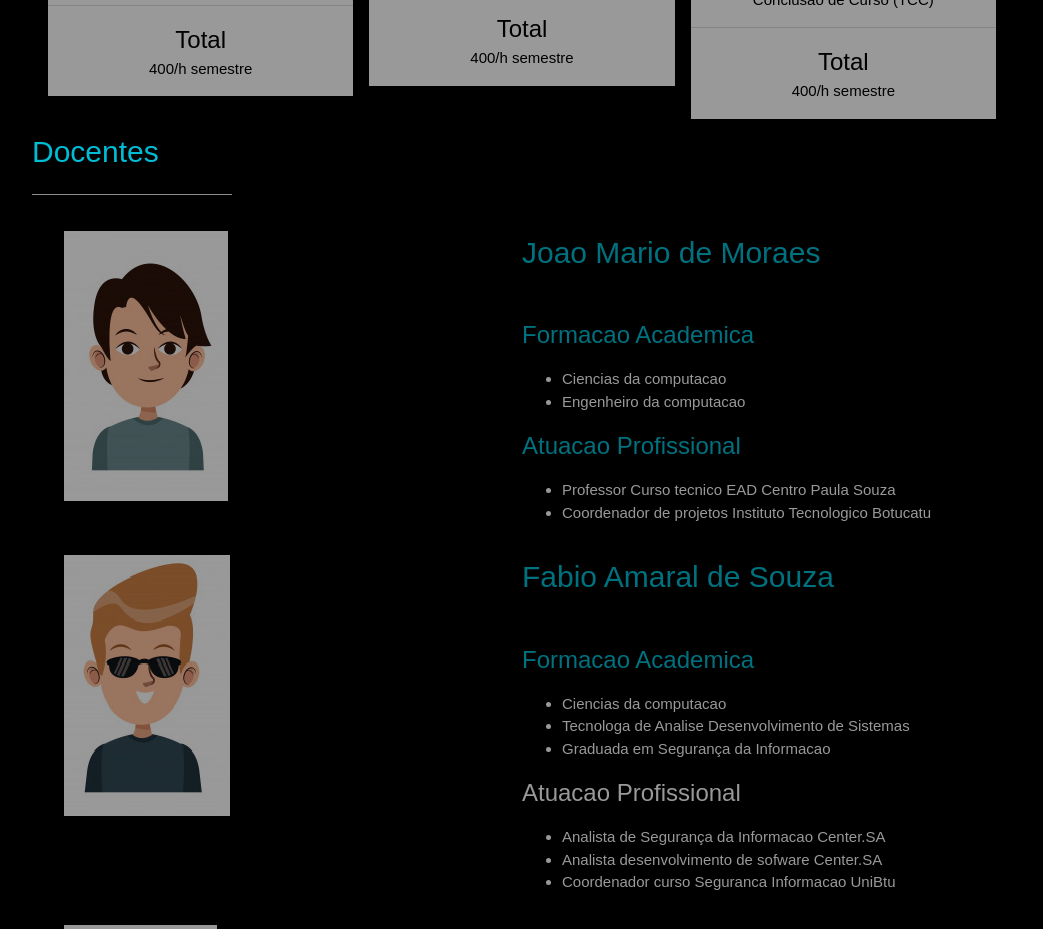
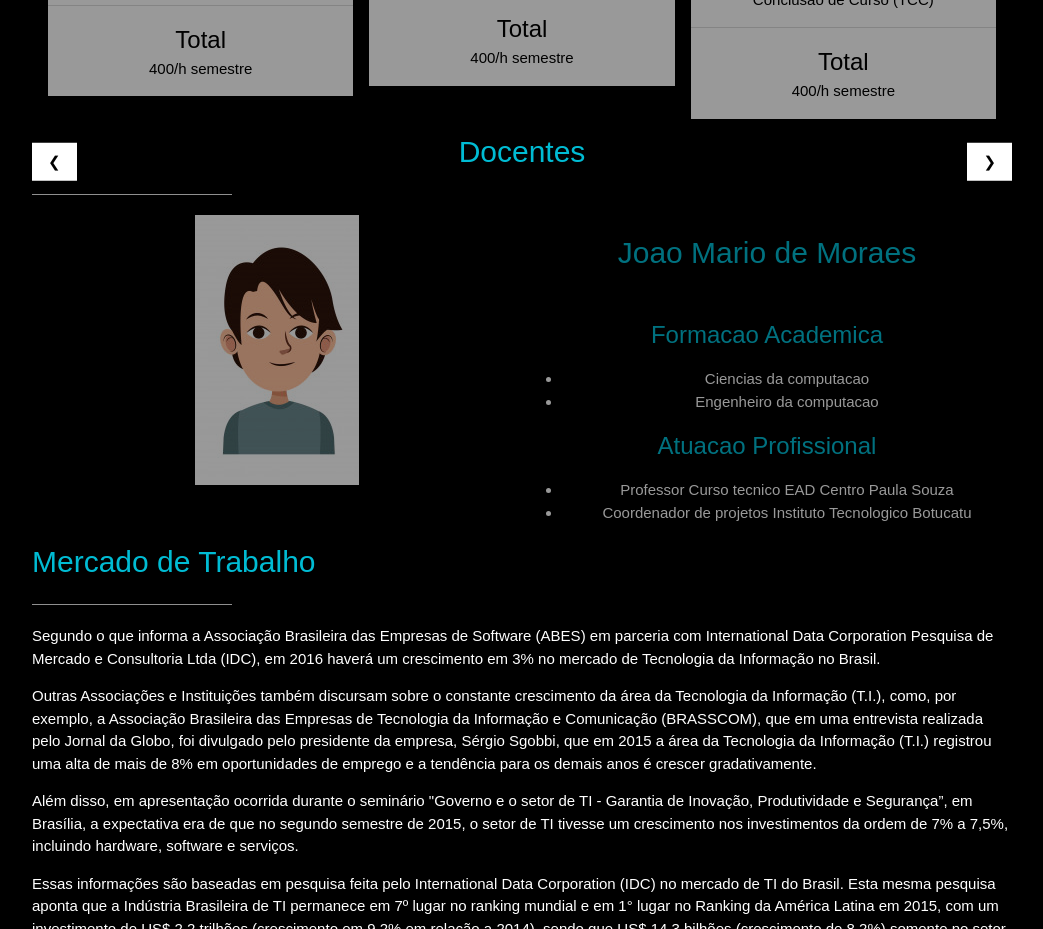
Before and after one commit to 2020nani/ex.semana14-html-we.css, a plain HTML site: page index.html in a window 1280 px wide. Shown: the part 1700-2629 px from the top of the page, without its empty margins (118-1161 px from the left). Drawn offline with nearby package versions, Linux system fonts and the light colour scheme.

Commit message:
adicionando funcao de slide com javascript vanilla

```diff
--- a/index.html
+++ b/index.html
@@ -201,19 +201,19 @@
     </div>
   </div>
 
-  <div class=" w3-content" id="Docentes">
+  <div class=" w3-content w3-display-container w3-center" id="Docentes">
     <h2 class="w3-text-cyan">Docentes</h2>
     <hr style="width:200px" class="w3-opacity">
-  <div class=" w3-margin w3-opacity w3-hover-opacity-off ">
-    <div class="w3-half "><img class=" w3-margin  " src="imagens/img1.png" alt=""></div>
-    <div class="w3-half ">
+
+  <div class="slides w3-opacity w3-hover-opacity-off ">
+    <div class="w3-half"><img  src="imagens/img1.png" alt=""></div>
+    <div class="w3-half">
       <p>
       <h2 class="w3-text-cyan">Joao Mario de Moraes</h2><br />
       <h3 class="w3-text-cyan">Formacao Academica</h3>
       <ul>
         <li>Ciencias da computacao</li>
         <li>Engenheiro da computacao</li>
-
       </ul>
       <h3 class="w3-text-cyan">Atuacao Profissional</h3>
       <ul>
@@ -223,9 +223,9 @@
       </p>
     </div>
   </div>
-  <div class=" w3-margin w3-opacity w3-hover-opacity-off ">
-    <div class="w3-half "><img class="w3-margin  " src="imagens/img2.png" alt=""></div>
-    <div class="w3-half ">
+  <div class="slides w3-opacity w3-hover-opacity-off ">
+    <div class="w3-half "><img src="imagens/img2.png" alt=""></div>
+    <div class="w3-half">
       <p>
       <h2 class="w3-text-cyan">Fabio Amaral de Souza</h2><br />
       <h3 class="w3-text-cyan">Formacao Academica</h3>
@@ -234,7 +234,7 @@
         <li>Tecnologa de Analise Desenvolvimento de Sistemas</li>
         <li>Graduada em Segurança da Informacao</li>
       </ul>
-      <h3>Atuacao Profissional</h3>
+      <h3 class="w3-text-cyan"> Atuacao Profissional</h3>
       <ul>
         <li>Analista de Segurança da Informacao Center.SA</li>
         <li>Analista desenvolvimento de sofware Center.SA</li>
@@ -243,8 +243,8 @@
       </p>
     </div>
   </div>
-  <div class=" w3-margin w3-opacity w3-hover-opacity-off ">
-    <div class="w3-half "><img class="w3-margin " src="imagens/img3.png" alt=""></div>
+  <div class="slides w3-opacity w3-hover-opacity-off ">
+    <div class="w3-half "><img  src="imagens/img3.png" alt=""></div>
     <div class="w3-half">
       <p>
       <h2 class="w3-text-cyan">Marcos Paulo</h2><br />
@@ -263,8 +263,8 @@
       </p>
     </div>
   </div>
-  <div class=" w3-margin w3-opacity w3-hover-opacity-off ">
-    <div class="w3-half  "><img class="w3-margin " src="imagens/img4.png" alt=""></div>
+  <div class="slides w3-opacity w3-hover-opacity-off ">
+    <div class="w3-half  "><img  src="imagens/img4.png" alt=""></div>
     <div class="w3-half">
       <p>
       <h2 class="w3-text-cyan">Francisca de Moraes</h2><br />
@@ -282,10 +282,12 @@
       </ul>
       </p>
     </div>
-    </div>
-
   </div>
-
+  <button class="w3-button w3-white w3-display-left" onclick="plusDivs(-
+1)">&#10094;</button>
+ <button class="w3-button w3-white w3-display-right"
+onclick="plusDivs(1)">&#10095;</button>
+  </div>
   <div class="w3-padding-64 w3-content w3-" id="mercado">
     <h2 class="w3-text-cyan">Mercado de Trabalho</h2>
     <hr style="width:200px" class="w3-opacity">
@@ -432,6 +434,23 @@
         <a href="http://geead.cps.sp.gov.br/" target="_blank" class="">GEEAD</a>
       </p>
     </footer>
+    <script>
+      var slideIndex = 1;
+      showDivs(slideIndex);
+      function plusDivs(n) {
+       showDivs(slideIndex += n);
+      }
+      function showDivs(n) {
+       var i;
+       var x = document.getElementsByClassName("slides");
+ if (n > x.length) {slideIndex = 1}
+ if (n < 1) {slideIndex = x.length}
+ for (i = 0; i < x.length; i++) {
+ x[i].style.display = "none";
+ }
+ x[slideIndex-1].style.display = "block";
+}
+</script>
 
 
 
```
